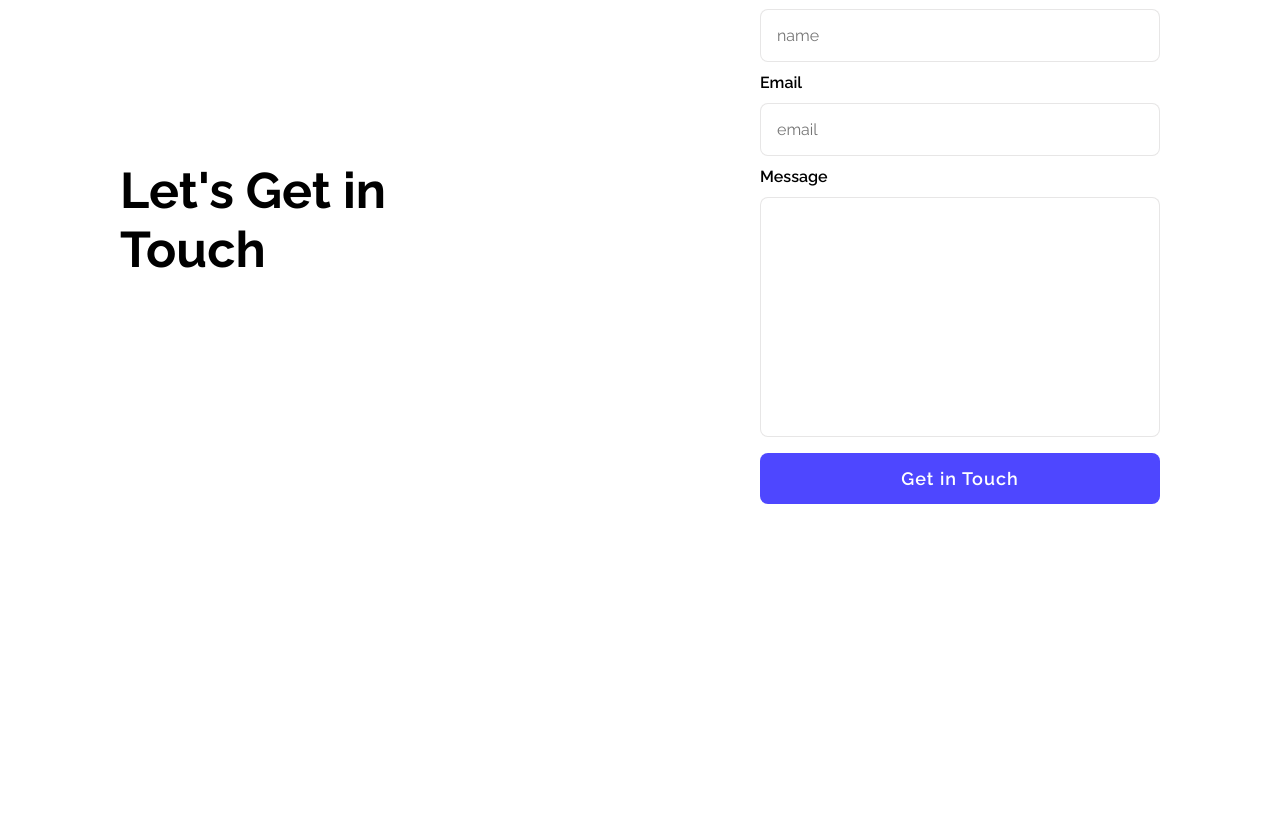
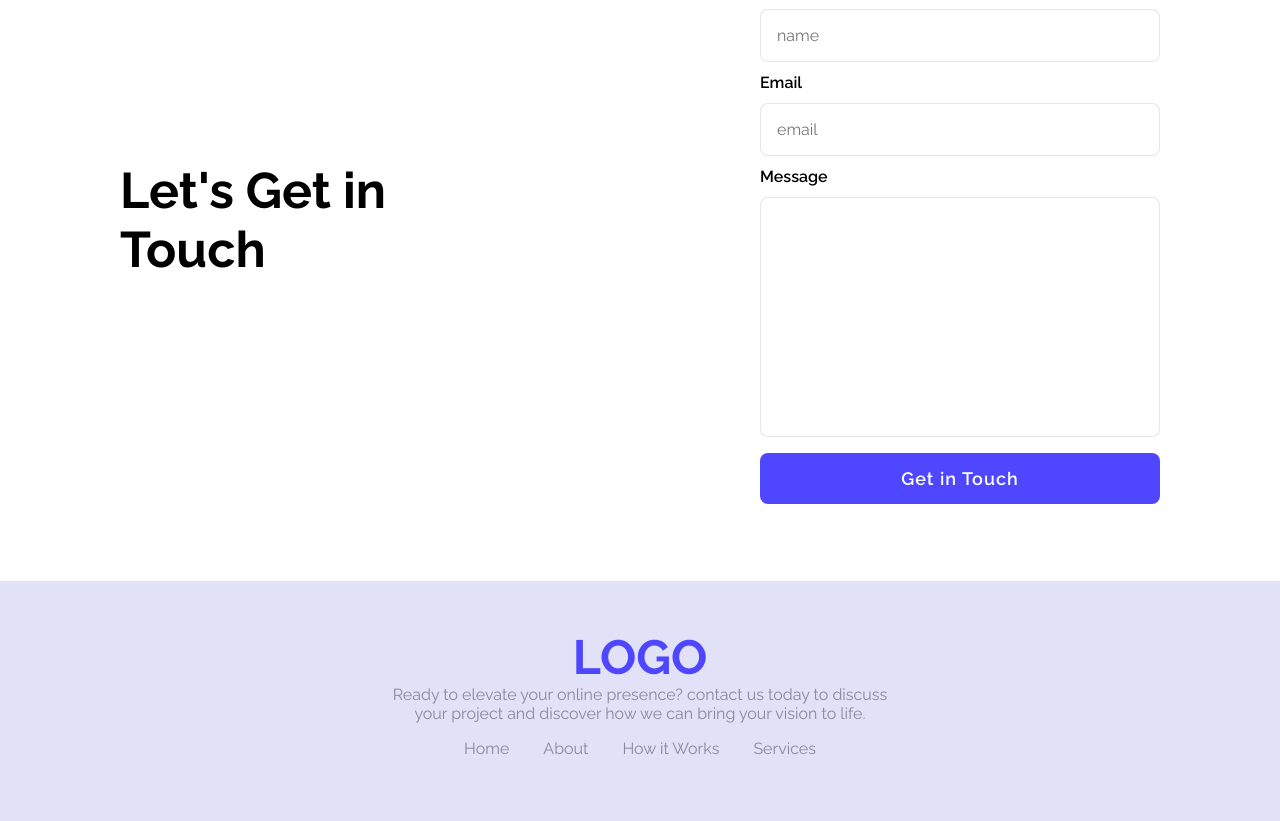
Before and after one commit to ayshasiddikaorin/Assignment-1, a plain HTML site: page index.html in a window 1280 px wide. Shown: the part 2594-3415 px from the top of the page. Before the commit the page ends 3155 px from the top, so only its background shows below. Drawn offline with Linux system fonts and the light colour scheme.

Commit message:
footer section upload

```diff
--- a/index.html
+++ b/index.html
@@ -162,6 +162,17 @@
 
       </section>
  <!-- contact section end -->
+  <footer class="footer">
+    <h1 class="log">LOGO</h1>
+    <p>Ready to elevate your online presence? contact us today to discuss<br> your project and discover how we can bring your vision to life.</p>
+    <div class="ancor">
+        <a href="#">Home</a>
+        <a href="#">About</a>
+        <a href="#">How it Works</a>
+        <a href="#">Services</a>
+    </div>
+
+  </footer>
 
 
 </body>
--- a/style/style.css
+++ b/style/style.css
@@ -347,6 +347,7 @@
      }
      .contact .col form .text{
         font-weight: 600;
+        color:rgb(0, 0, 0, 100%);
      }
      .contact .col form textarea{
         height: 15rem;
@@ -373,8 +374,44 @@
      }
      .contact .row h1{
         font-size: 50px;
+        color: rgb(0, 0, 0, 100%);
 
      }
 
 
      /* Contact us end */
+
+     /* footer section start */
+      .footer{
+        display: flex;
+        margin-top: 20px;
+    text-align: center;
+    height: 30vh;
+    align-content: center;
+    align-items: center;
+    background-color: #c9c8f18b;
+    justify-content: center;
+    flex-direction: column;
+    }
+      .footer .log{
+        font-size: 3rem;
+        font-weight: bolder;
+        color: #4E47FF ;
+      }
+      .footer .ancor a{
+        text-decoration: none;
+        color: #8987A1;
+
+    }
+        .footer .ancor{
+
+            display: flex;
+            width: 30vw;
+            justify-content: space-between;
+            padding: 1rem;
+            margin: 0rem;
+
+        }
+          .footer p{
+            color: #8987A1;
+          }
```
